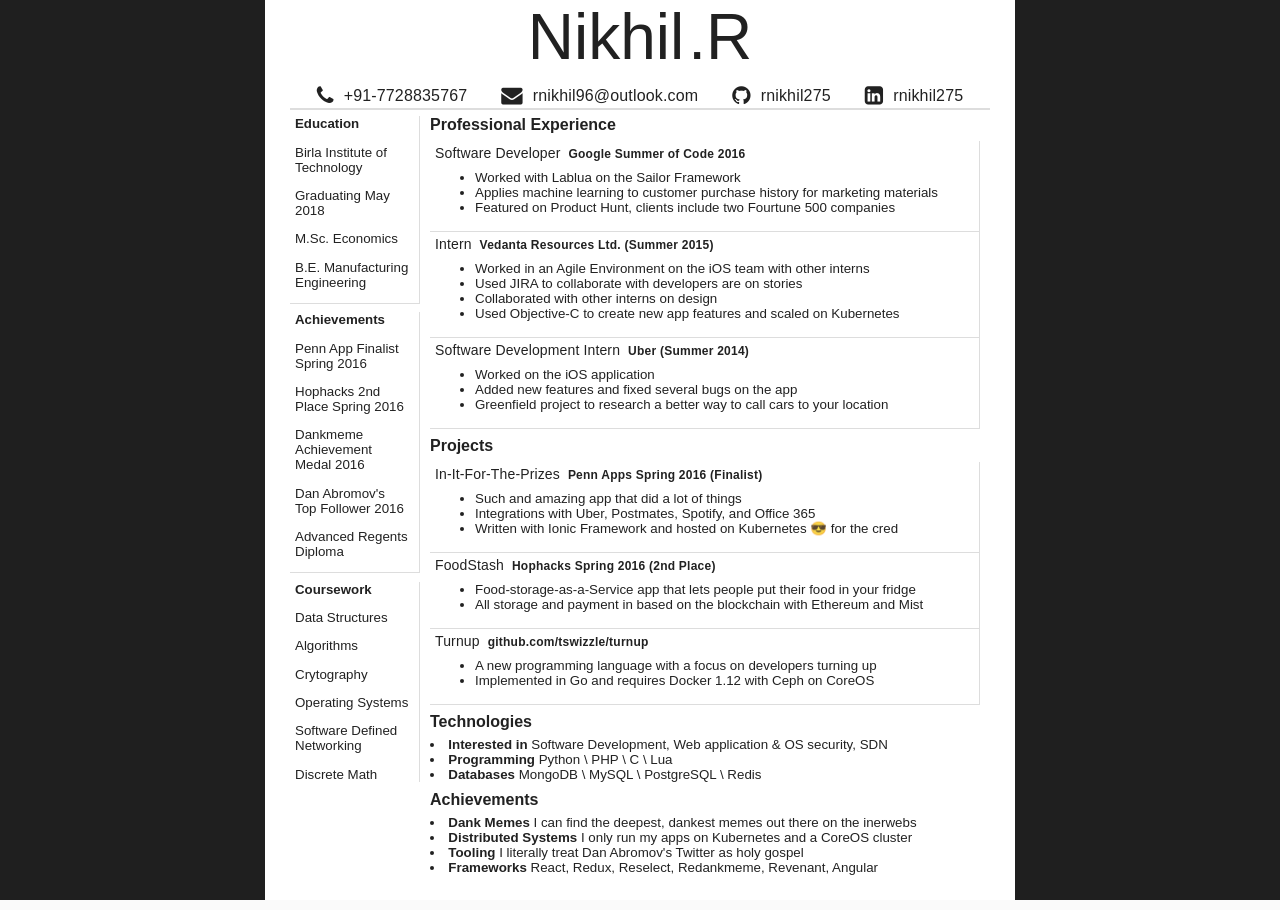
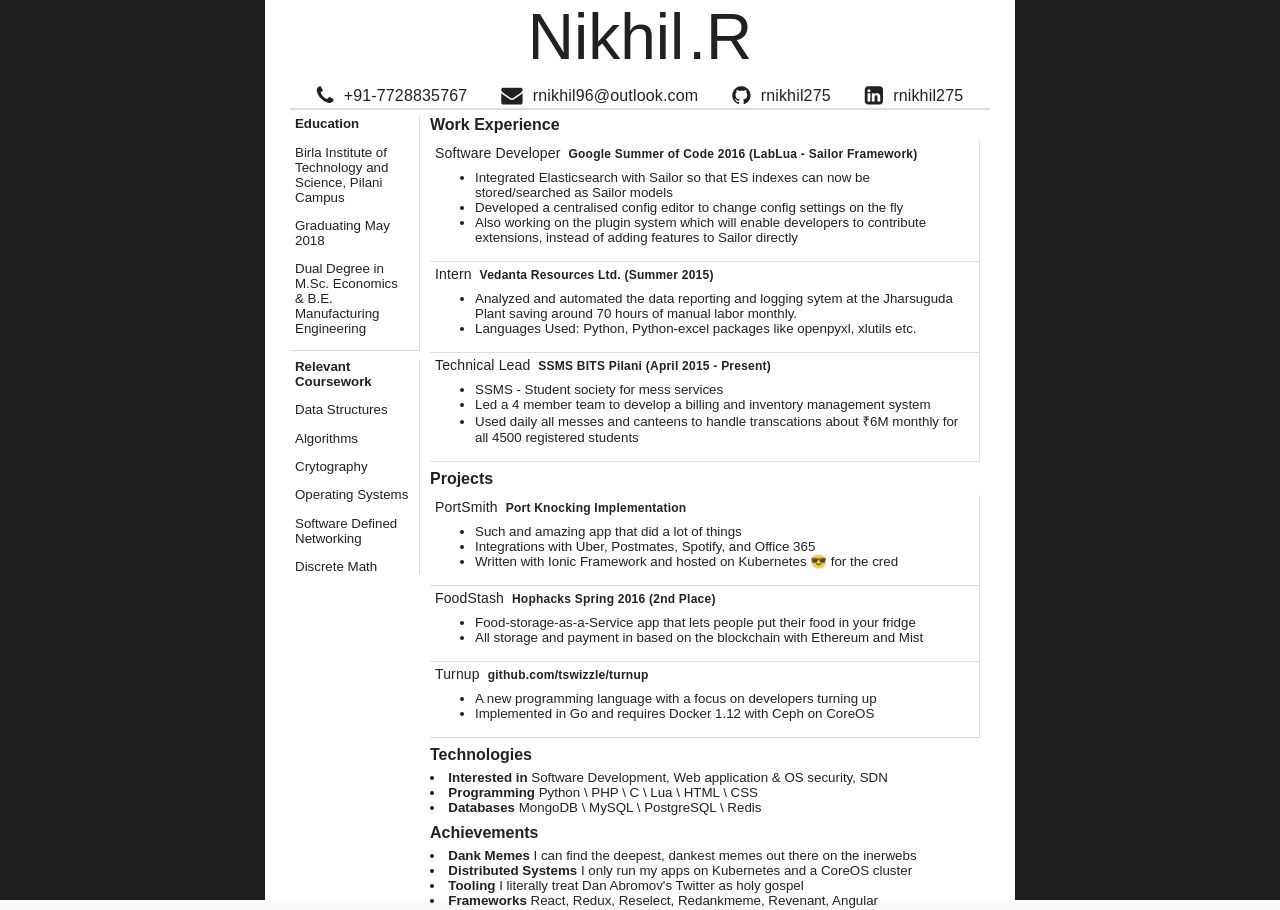
Before and after one commit to rnikhil275/rnikhil275.github.io, a Jekyll site: the page resume/index.html, which Jekyll copies as it is, in a window 1280 px wide. Built offline with Jekyll 4.4.1, drawn with Linux system fonts in a browser that asks for light colours; some web fonts are replaced.

```diff
--- a/index.html
+++ b/index.html
@@ -4,7 +4,8 @@ layout: default
 
 <div class="header">
     <h1>Nikhil<a href="/ramble">.</a>R</h1>
-    <!-- <h1>{{ site.name }}</h1> -->
+    <!-- <h1>{{ site.name }}</h1> --><br>
+
     <ul>
         {% for item in site.data.navigation %}
         <li>
--- a/resume/index.html
+++ b/resume/index.html
@@ -1,4 +1,3 @@
-
 <html>
 <meta charset="UTF-8" />
 <meta name="viewport" content="width=device-width, initial-scale=1">
@@ -26,19 +26,19 @@
         <resume-body>
             <resume-column flex="20">
                 <sidebar-category name="Education">
-                    <p>Birla Institute of Technology</p>
+                    <p>Birla Institute of Technology and Science, Pilani Campus</p>
                     <p>Graduating May 2018</p>
-                    <p>M.Sc. Economics</p>
-                    <p>B.E. Manufacturing Engineering</p>
+                    <p>Dual Degree in M.Sc. Economics & B.E. Manufacturing Engineering</p>
+
                 </sidebar-category>
-                <sidebar-category name="Achievements">
+                <!--<sidebar-category name="Achievements">
                     <p>Penn App Finalist Spring 2016</p>
                     <P>Hophacks 2nd Place Spring 2016</p>
                     <p>Dankmeme Achievement Medal 2016</p>
                     <p>Dan Abromov's Top Follower 2016</p>
                     <p>Advanced Regents Diploma</p>
-                </sidebar-category>
-                <sidebar-category name="Coursework">
+                </sidebar-category>-->
+                <sidebar-category name="Relevant Coursework">
                     <p>Data Structures</p>
                     <p>Algorithms</p>
                     <p>Crytography</p>
@@ -48,26 +48,24 @@
                 </sidebar-category>
             </resume-column>
             <resume-column flex="80">
-                <category name="Professional Experience">
-                    <category-item title="Software Developer" subtitle="Google Summer of Code 2016">
-                        <li>Worked with Lablua on the Sailor Framework</li>
-                        <li>Applies machine learning to customer purchase history for marketing materials</li>
-                        <li>Featured on Product Hunt, clients include two Fourtune 500 companies</li>
+                <category name="Work Experience">
+                    <category-item title="Software Developer" subtitle="Google Summer of Code 2016 (LabLua - Sailor Framework)">
+                        <li>Integrated Elasticsearch with Sailor so that ES indexes can now be stored/searched as Sailor models</li>
+                        <li>Developed a centralised config editor to change config settings on the fly</li>
+                        <li>Also working on the plugin system which will enable developers to contribute extensions, instead of adding features to Sailor directly</li>
                     </category-item>
                     <category-item title="Intern" subtitle="Vedanta Resources Ltd. (Summer 2015)">
-                        <li>Worked in an Agile Environment on the iOS team with other interns</li>
-                        <li>Used JIRA to collaborate with developers are on stories</li>
-                        <li>Collaborated with other interns on design</li>
-                        <li>Used Objective-C to create new app features and scaled on Kubernetes</li>
-                    </category-item>
-                    <category-item title="Software Development Intern" subtitle="Uber (Summer 2014)">
-                        <li>Worked on the iOS application</li>
-                        <li>Added new features and fixed several bugs on the app</li>
-                        <li>Greenfield project to research a better way to call cars to your location</li>
+                        <li>Analyzed and automated the data reporting and logging sytem at the Jharsuguda Plant saving around 70 hours of manual labor monthly.</li>
+                        <li>Languages Used: Python, Python-excel packages like openpyxl, xlutils etc.</li>
+                        </category-item>
+                    <category-item title="Technical Lead" subtitle="SSMS BITS Pilani (April 2015 - Present)">
+                        <li>SSMS - Student society for mess services </li>
+                        <li>Led a 4 member team to develop a billing and inventory management system</li>
+                        <li>Used daily all messes and canteens to handle transcations about ₹6M monthly for all 4500 registered students </li>
                     </category-item>
                 </category>
                 <category name="Projects">
-                    <category-item title="In-It-For-The-Prizes" subtitle="Penn Apps Spring 2016 (Finalist)">
+                    <category-item title="PortSmith" subtitle="Port Knocking Implementation">
                         <li>Such and amazing app that did a lot of things</li>
                         <li>Integrations with Uber, Postmates, Spotify, and Office 365</li>
                         <li>Written with Ionic Framework and hosted on Kubernetes 😎 for the cred</li>
@@ -84,7 +82,7 @@
                 <category name="Technologies">
                       <!--<category-item title="Technologies">-->
                         <li><strong>Interested in</strong> Software Development, Web application & OS security, SDN</li>
-                        <li><strong>Programming</strong> Python \ PHP \ C \ Lua</li>
+                        <li><strong>Programming</strong> Python \ PHP \ C \ Lua \ HTML \    CSS</li>
                         <li><strong>Databases</strong> MongoDB \ MySQL \ PostgreSQL \ Redis</li>
                     <!--</category-item>-->
                     </category>
```
Also changed, not shown: other parts of resume/index.html (+1 -0 lines), _posts/normal/2016-10-27-scales-death.md (+1 -1 lines), _posts/normal/2016-11-20-are-you-experienced.md (added, +17 -0 lines), assets/img/hendix1.jpg (added), 7 other files.
